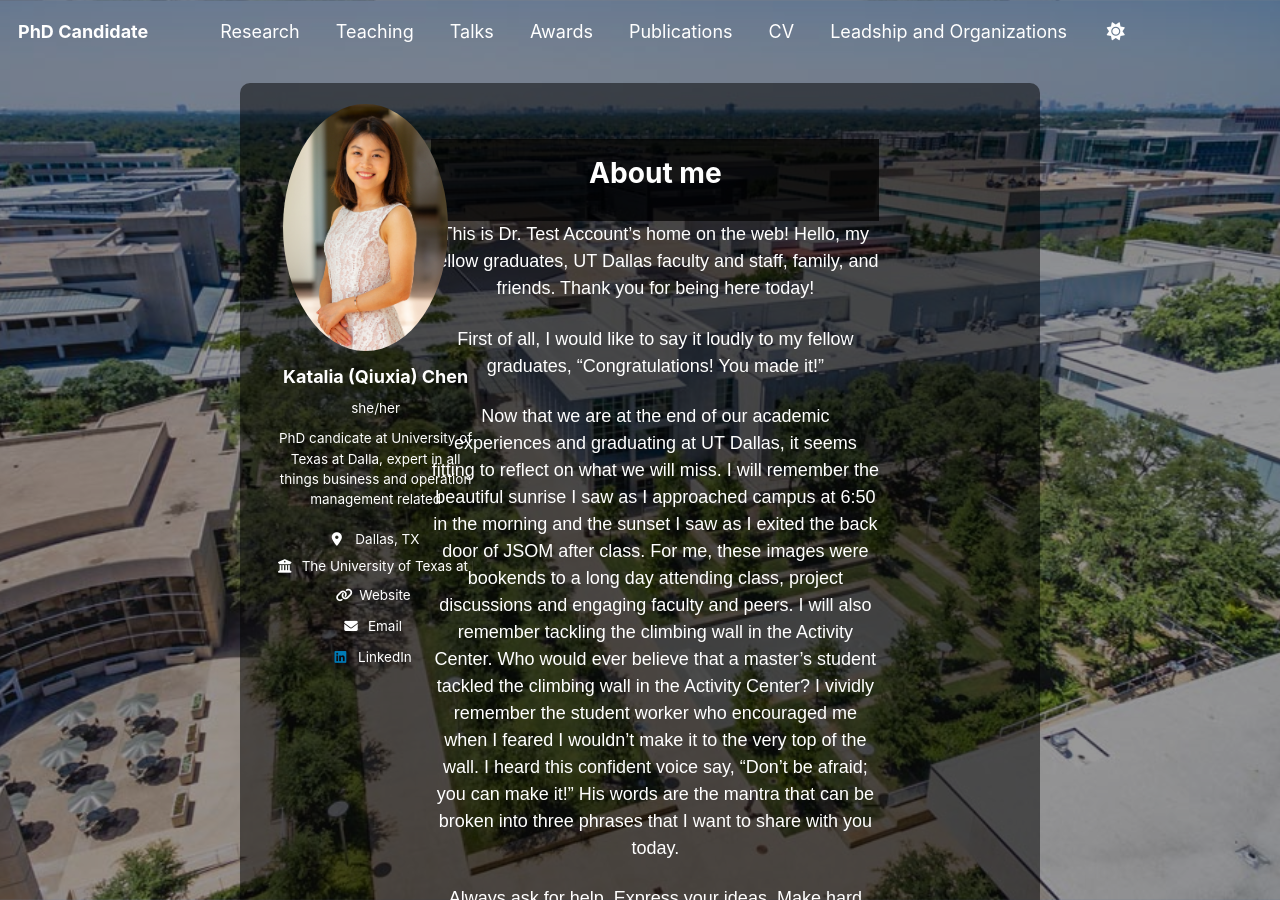
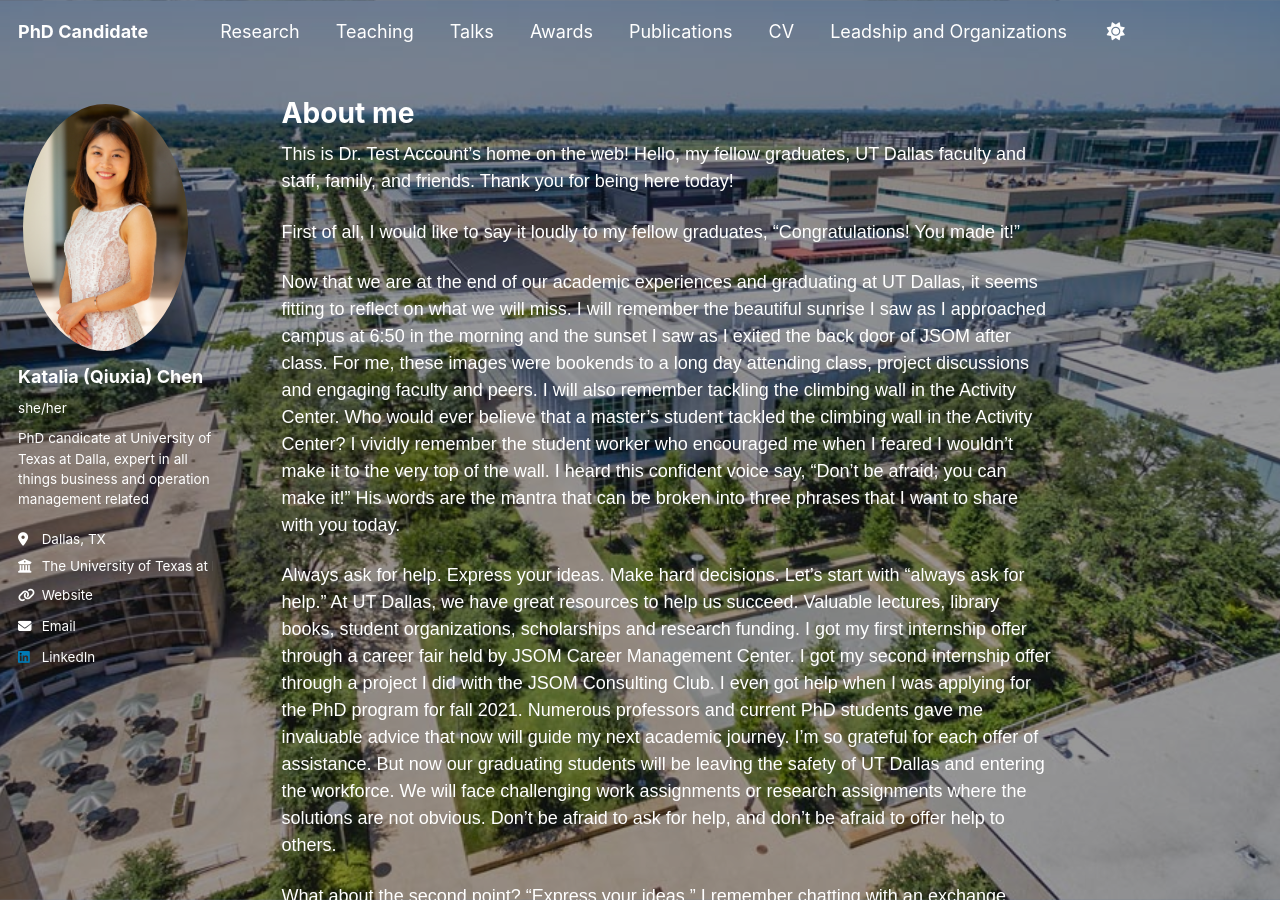
Before and after one commit to qxc2/Katalia_Qiuxia_Chen_v1, a Jekyll site: the page built from _pages/about.md, in a window 1280 px wide and 900 px high. Built offline with Jekyll 4.4.1, drawn with Linux system fonts in a browser that asks for light colours.

Commit message:
Update default.html

```diff
--- a/_layouts/default.html
+++ b/_layouts/default.html
@@ -15,7 +15,6 @@ layout: compress
     {% include head/custom.html %}
 
     <!-- Link to your custom CSS -->
-    <link rel="stylesheet" href="{{ '/assets/css/style.css' | relative_url }}">
     <link rel="stylesheet" href="{{ '/assets/css/main.css' | relative_url }}">
 </head>
 
```
